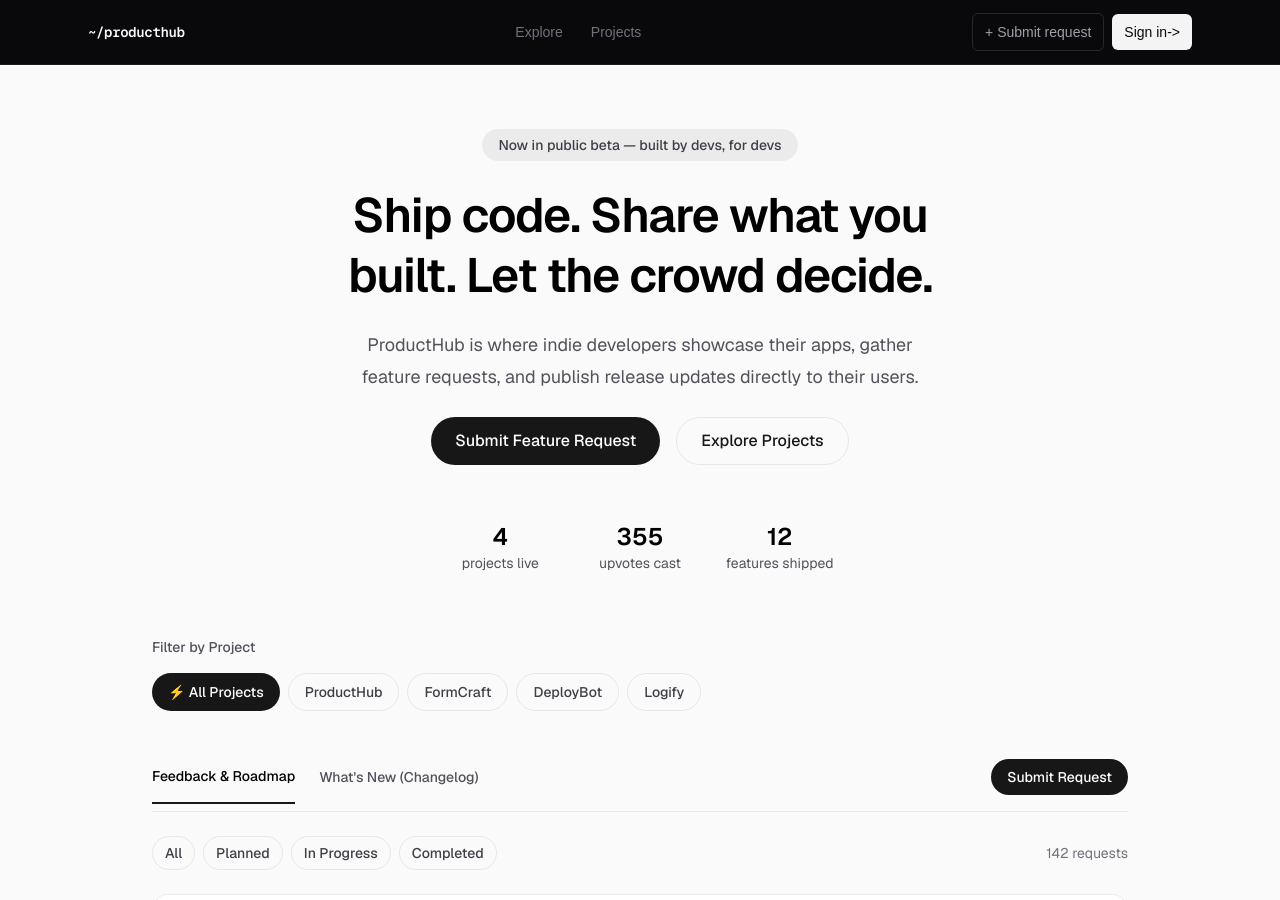
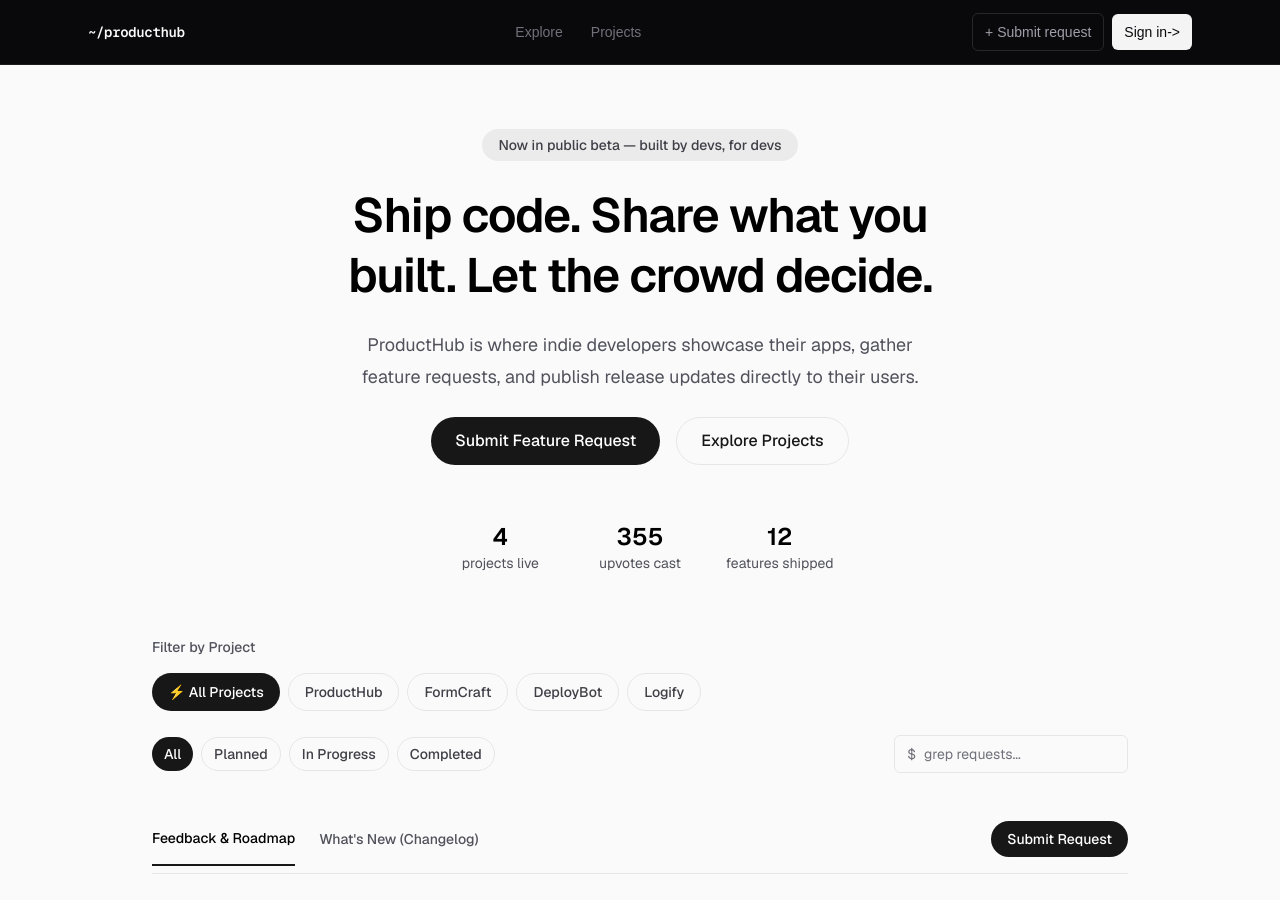
Before and after one commit to BYULabs/wdd430-micro-feedback, a Next.js app: page / in a window 1280 px wide. Shown: the top 900 px of the page. Built offline with nearby package versions, Linux system fonts and the light colour scheme.

Commit message:
Implemented ProjectFilterBar component and added Navbar and Footer components

```diff
--- a/app/page.tsx
+++ b/app/page.tsx
@@ -1,4 +1,13 @@
-type ProjectName = 'ProductHub' | 'FormCraft' | 'DeployBot' | 'Logify';
+'use client';
+
+import { useState } from 'react';
+import {
+  ProjectFilterBar,
+  type ProjectFilter,
+  type StatusFilter,
+} from '@/components/ProjectFilterBar';
+
+type ProjectName = Exclude<ProjectFilter, 'all'>;
 
 type RequestStatus = 'planned' | 'in-progress' | 'completed' | 'under-review';
 
@@ -93,14 +102,27 @@
   },
 ];
 
-const statusFilters: { label: string; value: 'all' | RequestStatus }[] = [
-  { label: 'All', value: 'all' },
-  { label: 'Planned', value: 'planned' },
-  { label: 'In Progress', value: 'in-progress' },
-  { label: 'Completed', value: 'completed' },
-];
+export default function Home() {
+  const [selectedProject, setSelectedProject] = useState<ProjectFilter>('all');
+  const [selectedStatus, setSelectedStatus] = useState<StatusFilter>('all');
+  const [searchTerm, setSearchTerm] = useState('');
+  const normalizedSearchTerm = searchTerm.trim().toLowerCase();
+  const filteredRequests = featureRequests.filter((request) => {
+    const matchesProject = selectedProject === 'all' || request.project === selectedProject;
+    const matchesStatus = selectedStatus === 'all' || request.status === selectedStatus;
+    const searchableText = [
+      request.project,
+      request.title,
+      request.description,
+      request.category,
+    ]
+      .join(' ')
+      .toLowerCase();
+    const matchesSearch = !normalizedSearchTerm || searchableText.includes(normalizedSearchTerm);
 
-export default function Home() {
+    return matchesProject && matchesStatus && matchesSearch;
+  });
+
   return (
     <div className="flex flex-col flex-1 bg-zinc-50 font-sans dark:bg-black">
       <main className="mx-auto w-full max-w-5xl flex-1 px-6 py-16">
@@ -145,22 +167,15 @@
         </section>
 
         <section id="projects" className="mt-16">
-          <h2 className="mb-4 text-sm font-medium text-zinc-600 dark:text-zinc-400">
-            Filter by Project
-          </h2>
-          <div className="flex flex-wrap gap-2">
-            <button className="rounded-full bg-foreground px-4 py-2 text-sm font-medium text-background">
-              ⚡ All Projects
-            </button>
-            {projects.map((project) => (
-              <button
-                key={project}
-                className="rounded-full border border-black/[.08] px-4 py-2 text-sm font-medium text-zinc-700 transition-colors hover:bg-black/[.04] dark:border-white/[.145] dark:text-zinc-300 dark:hover:bg-[#1a1a1a]"
-              >
-                {project}
-              </button>
-            ))}
-          </div>
+          <ProjectFilterBar
+            projects={projects}
+            selectedProject={selectedProject}
+            selectedStatus={selectedStatus}
+            searchTerm={searchTerm}
+            onProjectChange={setSelectedProject}
+            onStatusChange={setSelectedStatus}
+            onSearchChange={setSearchTerm}
+          />
         </section>
 
         <section id="roadmap" className="mt-12">
@@ -183,21 +198,13 @@
           </div>
 
           <div className="mt-6 flex flex-wrap items-center gap-2">
-            {statusFilters.map((filter) => (
-              <button
-                key={filter.value}
-                className="rounded-full border border-black/[.08] px-3 py-1.5 text-sm font-medium capitalize text-zinc-700 transition-colors hover:bg-black/[.04] dark:border-white/[.145] dark:text-zinc-300 dark:hover:bg-[#1a1a1a]"
-              >
-                {filter.label}
-              </button>
-            ))}
             <span className="ml-auto text-sm text-zinc-500 dark:text-zinc-500">
-              {featureRequests.length + 137} requests
+              {filteredRequests.length} of {featureRequests.length + 137} requests
             </span>
           </div>
 
           <ul className="mt-6 flex flex-col gap-4">
-            {featureRequests.map((request) => (
+            {filteredRequests.map((request) => (
               <li
                 key={request.id}
                 className="flex items-start gap-4 rounded-2xl border border-black/[.08] bg-white p-5 dark:border-white/[.08] dark:bg-white/[.03]"
@@ -236,6 +243,11 @@
               </li>
             ))}
           </ul>
+          {filteredRequests.length === 0 && (
+            <p className="mt-6 rounded-2xl border border-dashed border-black/[.12] p-8 text-center text-sm text-zinc-500 dark:border-white/[.12]">
+              No requests match the current filters.
+            </p>
+          )}
         </section>
       </main>
 
--- /dev/null
+++ b/components/ProjectFilterBar.tsx
@@ -0,0 +1,94 @@
+'use client';
+
+export type ProjectFilter = 'all' | 'ProductHub' | 'FormCraft' | 'DeployBot' | 'Logify';
+export type StatusFilter = 'all' | 'planned' | 'in-progress' | 'completed';
+
+type ProjectFilterBarProps = {
+    selectedProject: ProjectFilter;
+    selectedStatus: StatusFilter;
+    searchTerm: string;
+    projects: Exclude<ProjectFilter, 'all'>[];
+    onProjectChange: (project: ProjectFilter) => void;
+    onStatusChange: (status: StatusFilter) => void;
+    onSearchChange: (searchTerm: string) => void;
+};
+
+const statusFilters: { label: string; value: StatusFilter }[] = [
+    { label: 'All', value: 'all' },
+    { label: 'Planned', value: 'planned' },
+    { label: 'In Progress', value: 'in-progress' },
+    { label: 'Completed', value: 'completed' },
+];
+
+const pillClasses = (isActive: boolean) =>
+    isActive
+        ? 'bg-foreground text-background'
+        : 'border border-black/[.08] text-zinc-700 transition-colors hover:bg-black/[.04] dark:border-white/[.145] dark:text-zinc-300 dark:hover:bg-[#1a1a1a]';
+
+export function ProjectFilterBar({
+    selectedProject,
+    selectedStatus,
+    searchTerm,
+    projects,
+    onProjectChange,
+    onStatusChange,
+    onSearchChange,
+}: ProjectFilterBarProps) {
+    return (
+        <div className="space-y-6">
+            <div>
+                <h2 className="mb-4 text-sm font-medium text-zinc-600 dark:text-zinc-400">
+                    Filter by Project
+                </h2>
+                <div className="flex flex-wrap gap-2">
+                    <button
+                        type="button"
+                        aria-pressed={selectedProject === 'all'}
+                        className={`rounded-full px-4 py-2 text-sm font-medium ${pillClasses(selectedProject === 'all')}`}
+                        onClick={() => onProjectChange('all')}
+                    >
+                        ⚡ All Projects
+                    </button>
+                    {projects.map((project) => (
+                        <button
+                            key={project}
+                            type="button"
+                            aria-pressed={selectedProject === project}
+                            className={`rounded-full px-4 py-2 text-sm font-medium ${pillClasses(selectedProject === project)}`}
+                            onClick={() => onProjectChange(project)}
+                        >
+                            {project}
+                        </button>
+                    ))}
+                </div>
+            </div>
+
+            <div className="flex flex-col gap-4 sm:flex-row sm:items-center sm:justify-between">
+                <div className="flex flex-wrap gap-2">
+                    {statusFilters.map((filter) => (
+                        <button
+                            key={filter.value}
+                            type="button"
+                            aria-pressed={selectedStatus === filter.value}
+                            className={`rounded-full px-3 py-1.5 text-sm font-medium capitalize ${pillClasses(selectedStatus === filter.value)}`}
+                            onClick={() => onStatusChange(filter.value)}
+                        >
+                            {filter.label}
+                        </button>
+                    ))}
+                </div>
+                <label className="flex min-w-0 items-center gap-2 rounded-md border border-black/[.08] px-3 py-2 text-sm text-zinc-500 dark:border-white/[.145]">
+                    <span aria-hidden="true">$</span>
+                    <span className="sr-only">Search requests</span>
+                    <input
+                        type="search"
+                        value={searchTerm}
+                        placeholder="grep requests..."
+                        className="min-w-0 flex-1 bg-transparent text-zinc-900 outline-none placeholder:text-zinc-500 dark:text-zinc-100"
+                        onChange={(event) => onSearchChange(event.target.value)}
+                    />
+                </label>
+            </div>
+        </div>
+    );
+}
```
